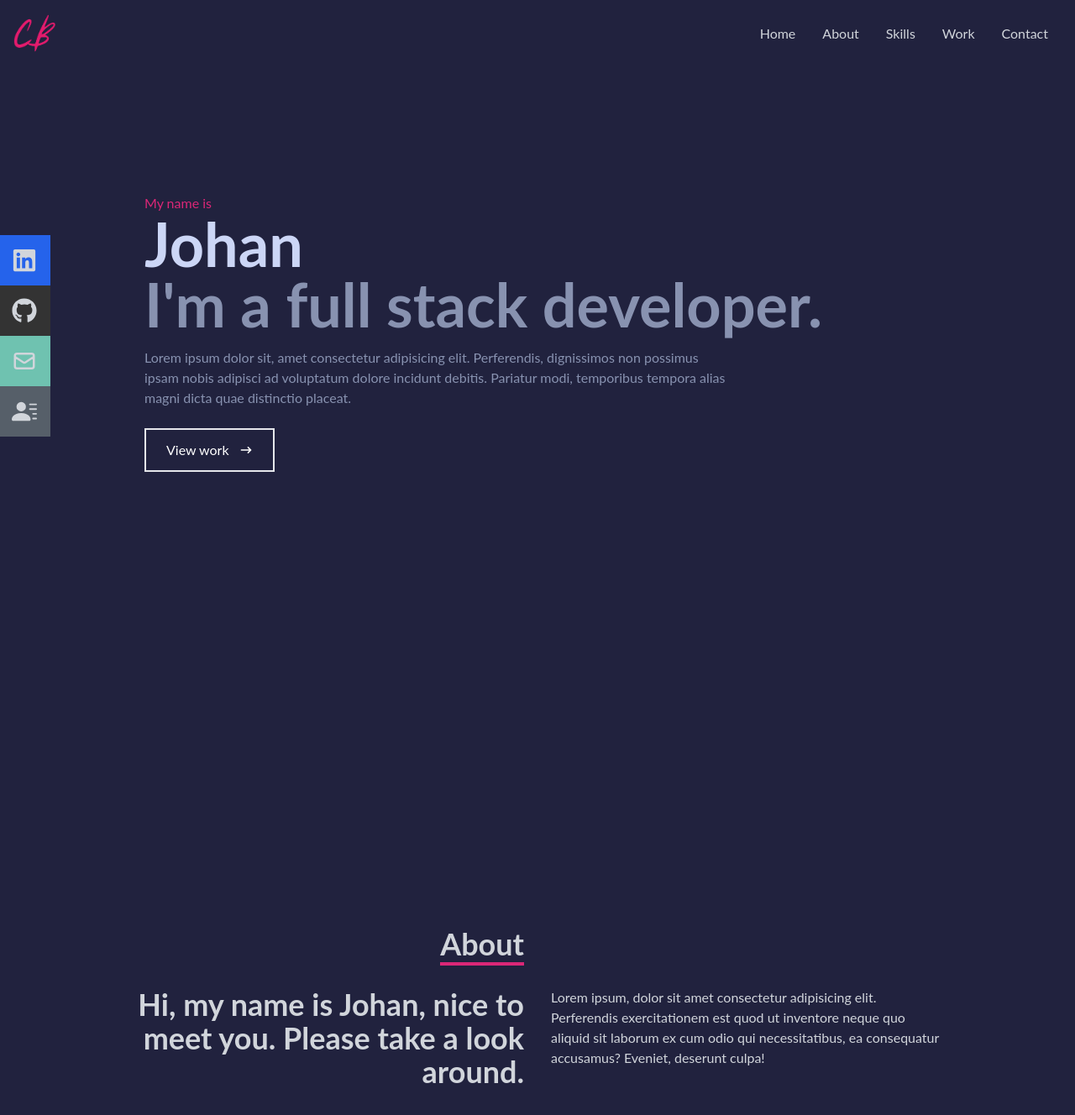
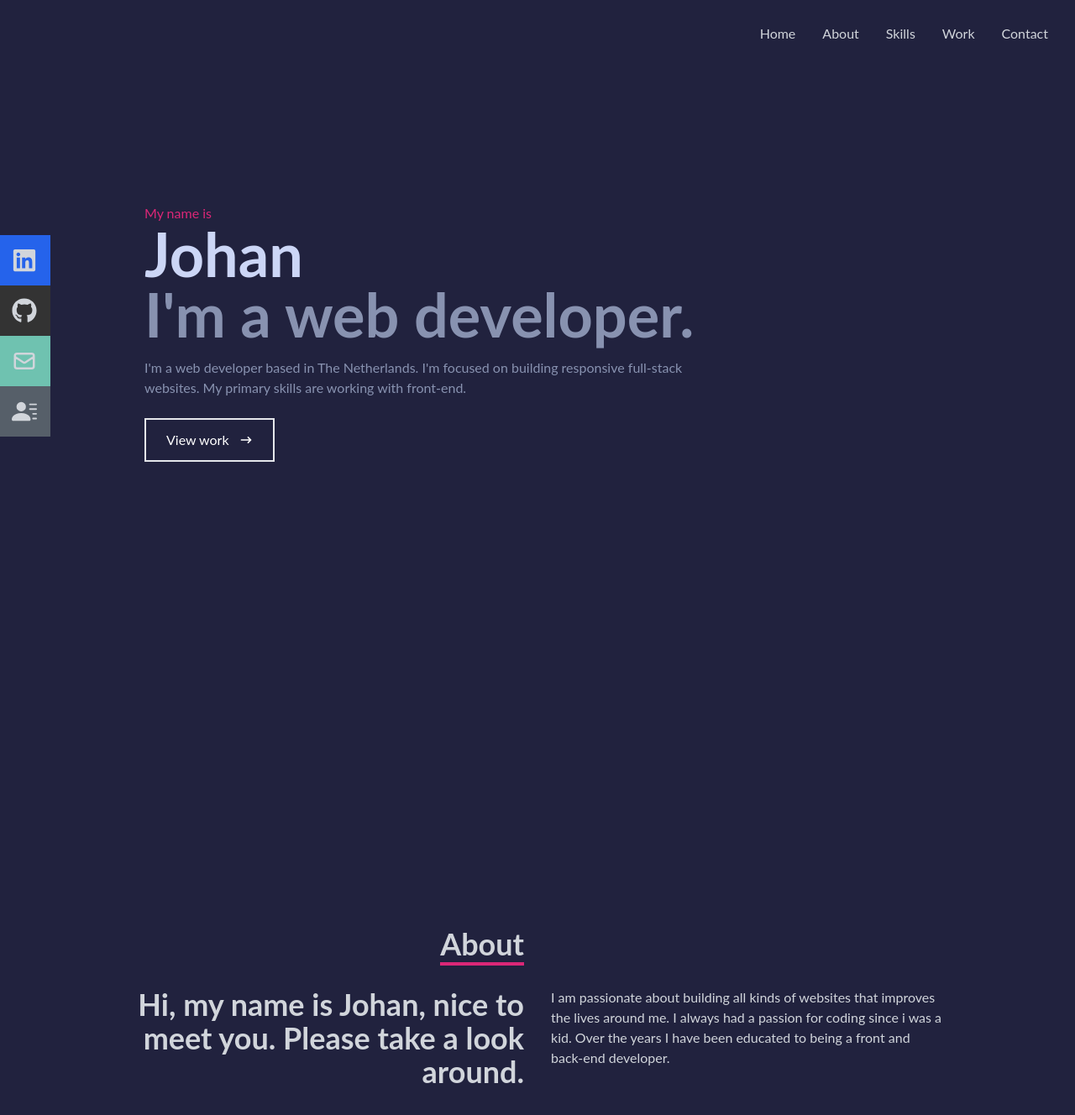
Before and after one commit to 200747/Portfolio, a React (Create React App) app: page / in a window 1280 px wide. Shown: the top 1328 px of the page at 84% size. Built offline with nearby package versions, Linux system fonts and the light colour scheme.

Commit message:
grehetjetj

```diff
--- a/src/components/About.jsx
+++ b/src/components/About.jsx
@@ -16,9 +16,7 @@ const About = () => {
               <p>Hi, my name is Johan, nice to meet you. Please take a look around.</p>
             </div>
             <div>
-              <p>Lorem ipsum, dolor sit amet consectetur adipisicing elit.
-              Perferendis exercitationem est quod ut inventore neque quo aliquid sit laborum ex cum odio qui necessitatibus,
-              ea consequatur accusamus? Eveniet, deserunt culpa!</p>
+              <p>I am passionate about building all kinds of websites that improves the lives around me. I always had a passion for coding since i was a kid. Over the years I have been educated to being a front and back-end developer.</p>
             </div>
           </div>
       </div>
--- a/src/components/Home.jsx
+++ b/src/components/Home.jsx
@@ -9,8 +9,8 @@ const Home = () => {
       <div className='max-w-[1000px] mx-auto px-8 flex flex-col justify-center h-full'>
         <p className='text-pink-600'>My name is</p>
         <h1 className='text-4xl sm:text-7xl font-bold text-[#ccd6f6]'>Johan</h1>
-        <h2 className='text-4xl sm:text-7xl font-bold text-[#8892b0]'>I'm a full stack developer.</h2>
-        <p className='text-[#8892b0] py-4 max-w-[700px]'>Lorem ipsum dolor sit, amet consectetur adipisicing elit. Perferendis, dignissimos non possimus ipsam nobis adipisci ad voluptatum dolore incidunt debitis. Pariatur modi, temporibus tempora alias magni dicta quae distinctio placeat.</p>
+        <h2 className='text-4xl sm:text-7xl font-bold text-[#8892b0]'>I'm a web developer.</h2>
+        <p className='text-[#8892b0] py-4 max-w-[700px]'>I'm a web developer based in The Netherlands. I'm focused on building responsive full-stack websites.  My primary skills are working with front-end.</p>
         <div>
           <button className='text-white group border-2 px-6 py-3 my-2 flex items-center hover:bg-pink-600 hover:border-pink-600'>View work
           <span className='group-hover:rotate-90 duration-300'>
--- a/src/components/Navbar.jsx
+++ b/src/components/Navbar.jsx
@@ -12,7 +12,7 @@ const Navbar = () => {
   return (
     <div className='fixed w-full h-[80px] flex justify-between items-center px-4 bg-[#21223e] text-gray-300'>
         <div>
-            <img src={Logo} alt="Logo Image" style={{width: '50px'}} />
+            {/* <img src={Logo} alt="Logo Image" style={{width: '50px'}} /> */}
         </div>
 
         {/* menu */}
```
